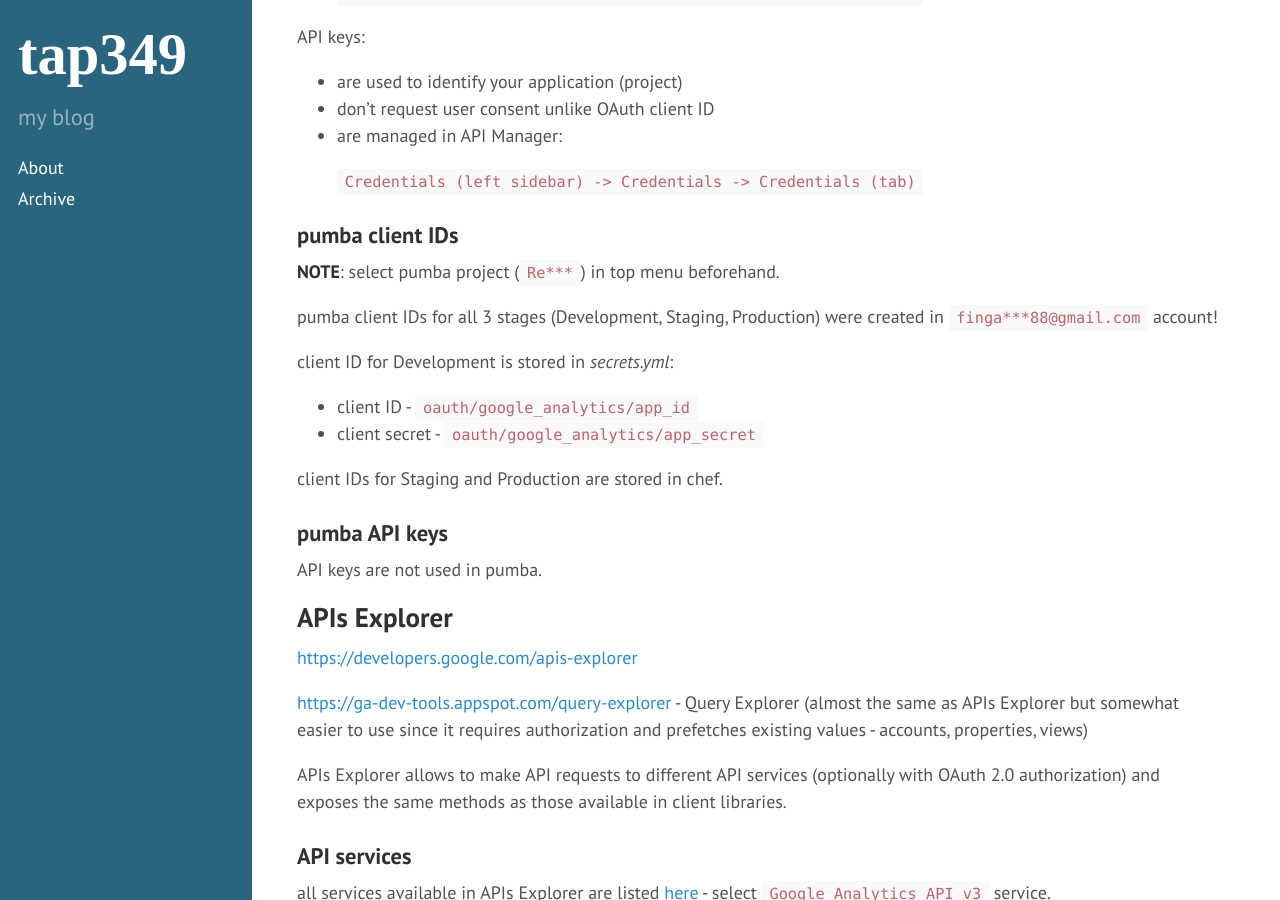
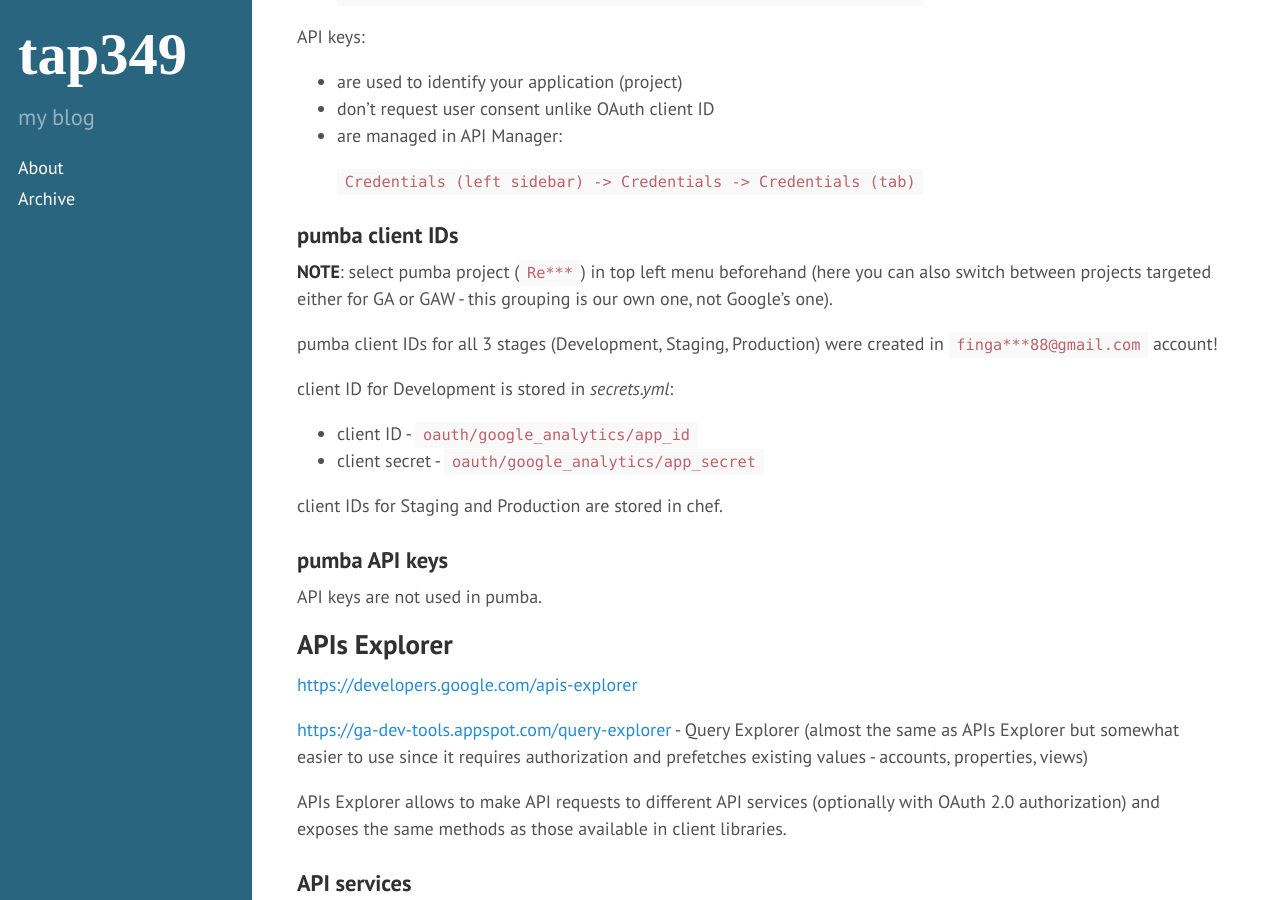
Before and after one commit to tap349/tap349.github.io, a Jekyll site: the page built from _posts/2016-03-16-GA-demystified.md, in a window 1280 px wide and 900 px high, scrolled down 2091 px. Built offline with Jekyll 4.4.1, drawn with Linux system fonts in a browser that asks for light colours.

Commit message:
update 2016-11-08_10:28:49

```diff
--- a/_posts/2016-03-16-GA-demystified.md
+++ b/_posts/2016-03-16-GA-demystified.md
@@ -85,7 +85,9 @@
 
 ### pumba client IDs
 
-**NOTE**: select pumba project (`Re***`) in top menu beforehand.
+**NOTE**: select pumba project (`Re***`) in top left menu beforehand
+          (here you can also switch between projects targeted either
+          for GA or GAW - this grouping is our own one, not Google's one).
 
 pumba client IDs for all 3 stages (Development, Staging, Production)
 were created in `finga***88@gmail.com` account!
```
